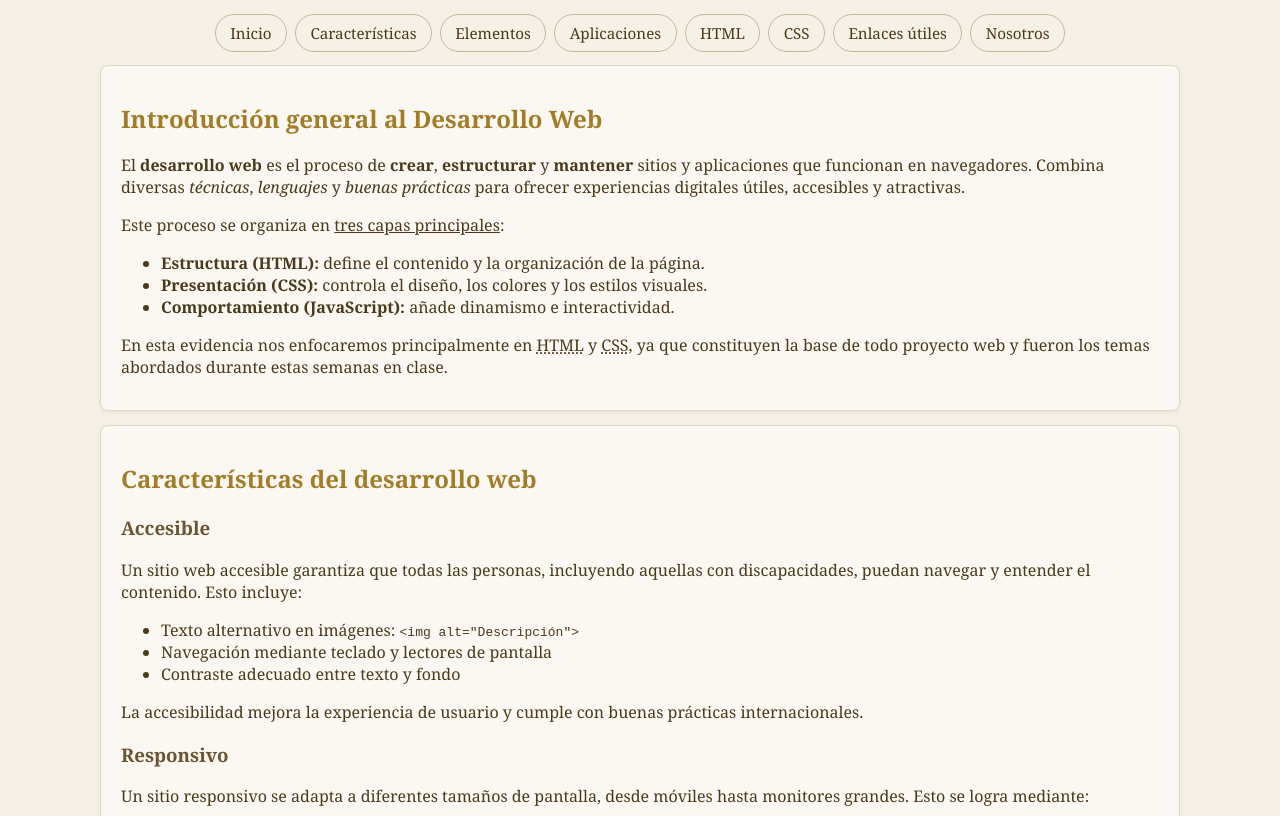
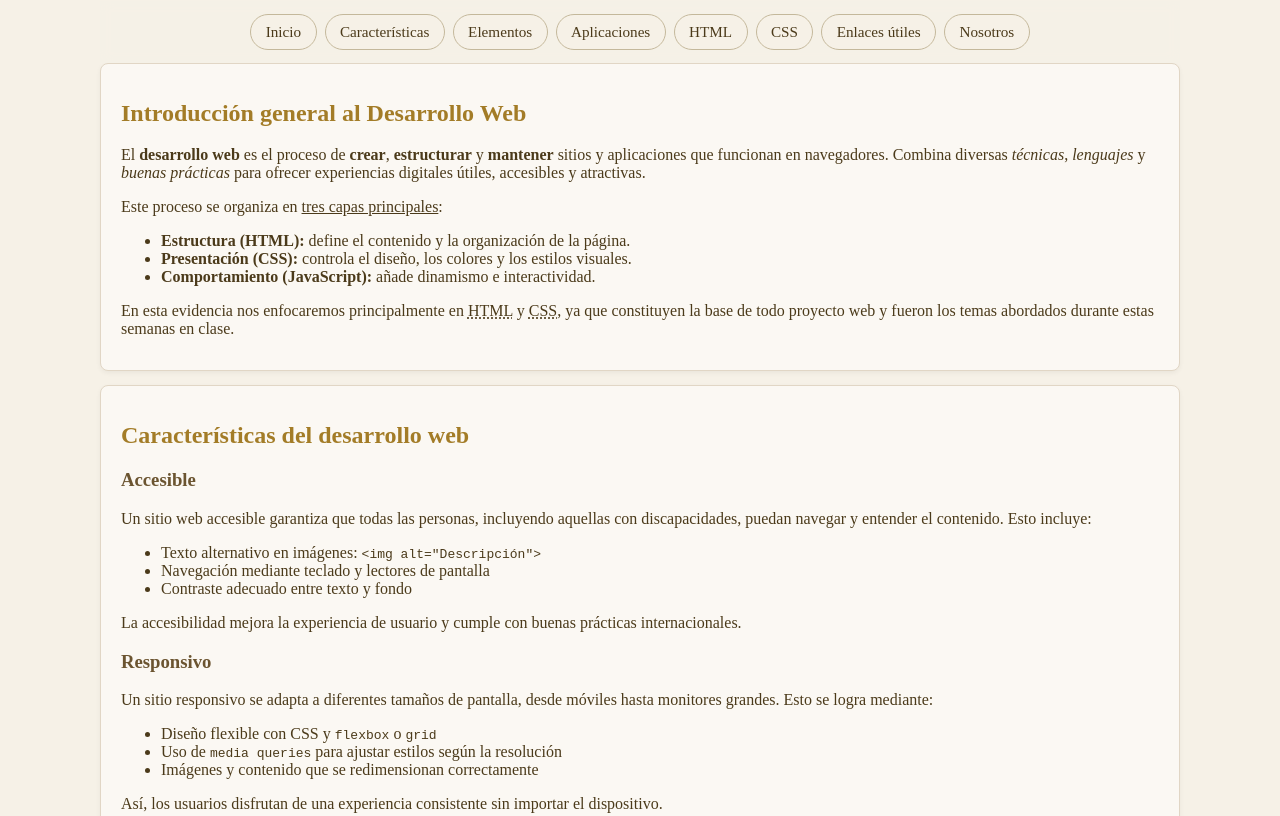
Before and after one commit to anagatuna/Ev1_DesarrolloWeb, a plain HTML site: page index.html in a window 1280 px wide. Shown: the top 816 px of the page. Drawn offline with Linux system fonts and the light colour scheme.

Commit message:
letra diff

```diff
--- a/globals.css
+++ b/globals.css
@@ -2,9 +2,9 @@ body {
   margin-top: 1px;
   margin-left: 100px;
   margin-right: 100px;
-  font-family: 'Georgia', 'Times New Roman', serif; /* fuente con más estilo clásico */
-  color: #4b3a1a;                /* texto principal marrón oscuro */
-  background-color: #f6f1e7;     /* fondo beige claro tipo papel */
+  font-family: 'Poppins';
+  color: #4b3a1a;
+  background-color: #f6f1e7;
 }
 
 /* Encabezado */
@@ -13,7 +13,7 @@ header {
   top: 0;
   color: #4b3a1a;
   backdrop-filter: blur(6px);
-  background: rgba(246, 241, 231, 0.9); /* fondo translúcido beige */
+  background: rgba(246, 241, 231, 0.9);
 }
 
 .topbar {
```
